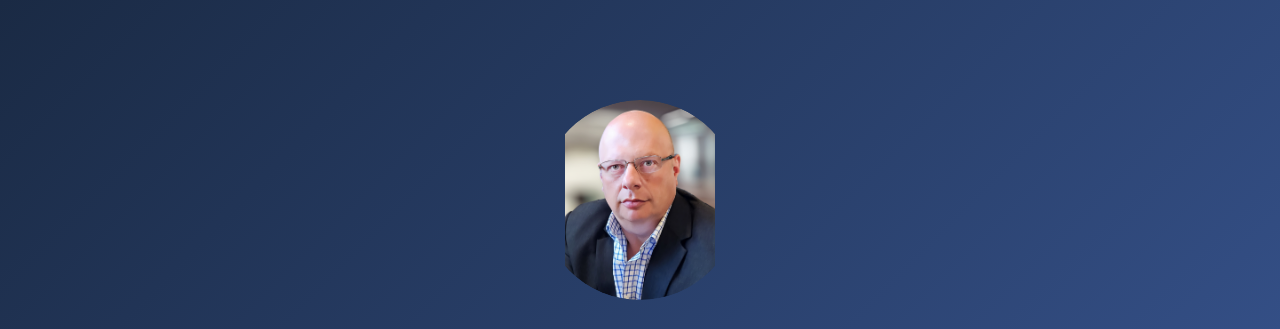
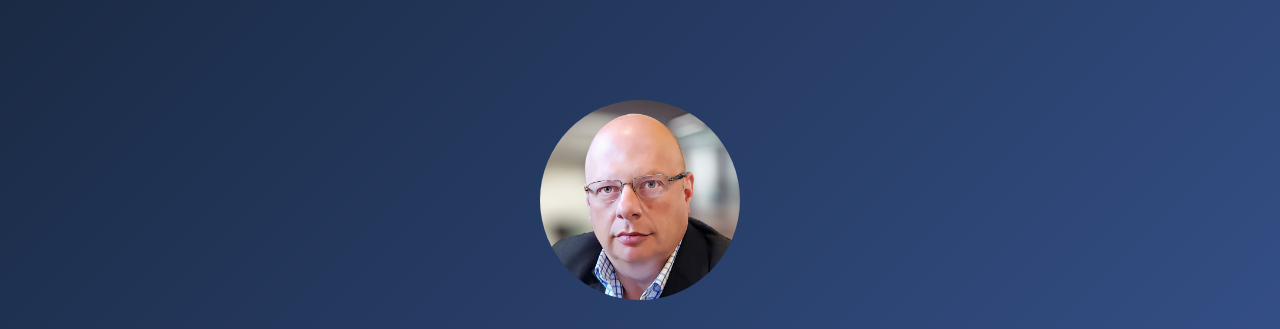
Before and after one commit to MMM777-ai/adamastar, a plain HTML site: page index.html in a window 1280 px wide. Shown: the top 329 px of the page. Drawn offline with Linux system fonts and the light colour scheme.

Commit message:
Add files via upload

```diff
--- a/index.html
+++ b/index.html
@@ -9,10 +9,10 @@
     <meta property="og:title" content="Mark Starobinsky – Technology Advisor">
     <meta property="og:description" content="Helping companies unlock AI-driven growth through strategy, governance, and transformation.">
     <meta property="og:image" content="assets/headshot.jpg">
-    <meta property="og:url" content="https://yourdomain.com">
+    <meta property="og:url" content="https://www.adamastar.ai">
     <meta property="og:type" content="website">
     <!-- Plausible Analytics -->
-    <script defer data-domain="yourdomain.com" src="https://plausible.io/js/script.js"></script>
+    <script defer data-domain="adamastar.ai" src="https://plausible.io/js/script.js"></script>
     <link rel="stylesheet" href="style.css">
     <link rel="stylesheet" href="https://fonts.googleapis.com/css2?family=Inter:wght@400;600;700&display=swap">
     <link rel="icon" href="assets/favicon.ico">
@@ -21,9 +21,7 @@
     <!-- Header / Hero Section -->
     <header class="hero">
         <div class="hero-content">
-            <div class="headshot">
-                <img src="assets/headshot.jpg" alt="Professional headshot of Mark Starobinsky, technology advisor" class="headshot-img">
-            </div>
+            <img src="assets/headshot.jpg" alt="Professional headshot of Mark Starobinsky, technology advisor" class="headshot">
             <h1>Mark Starobinsky</h1>
             <h2>Technology Advisor | Board Consultant | AI Executive</h2>
             <p>Helping companies unlock AI-driven growth through strategy, governance, and transformation.</p>
--- a/style.css
+++ b/style.css
@@ -64,19 +64,10 @@ ul li {
     width: 200px;
     height: 200px;
     border-radius: 50%;
+    object-fit: cover;
+    object-position: top;
     margin: 0 auto 20px;
-    display: flex;
-    justify-content: center;
-    align-items: center;
-    overflow: hidden;
-}
-
-.headshot-img {
-    width: 100%;
-    height: 100%;
-    object-fit: contain;
-    object-position: top;
-    border-radius: 50%; /* Ensure the image itself is circular */
+    display: block;
 }
 
 .cta-button {
```
